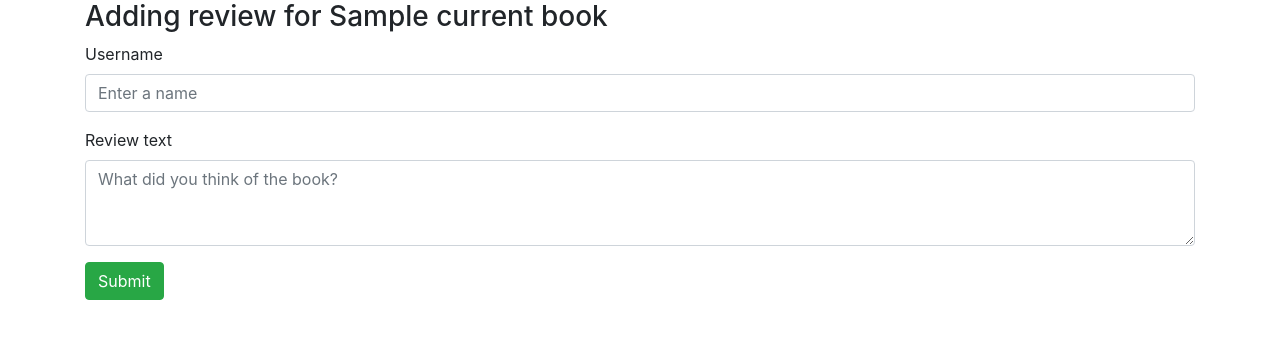
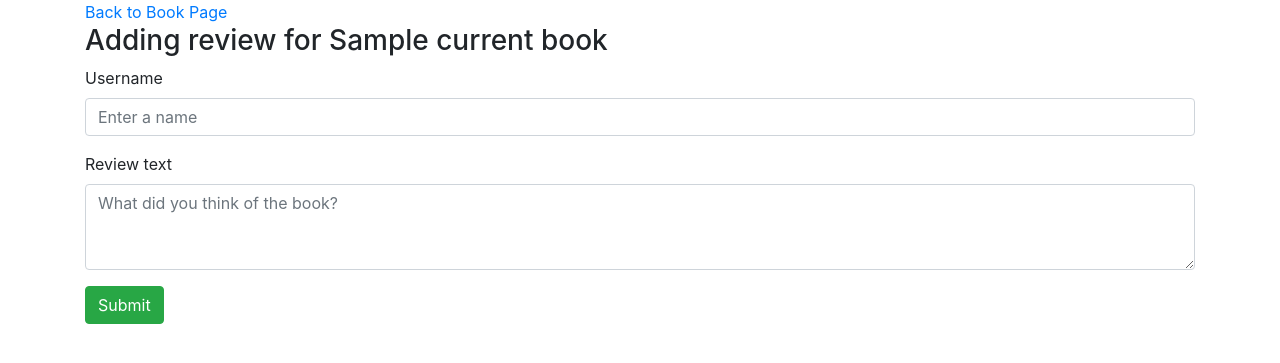
Before and after one commit to seakonn/milestone-three, a Flask app: template templates/addreview.html in a window 1280 px wide. Shown: the part 56-419 px from the top of the page. Run offline with Flask 2, Linux system fonts and the light colour scheme; the template is opened without the code that fills it: most values are stand-ins (such as "Sample title", 1, 10 or a date in 2020); some libraries are stand-ins or nearby versions.

Commit message:
Added link back to book page

```diff
--- a/templates/addreview.html
+++ b/templates/addreview.html
@@ -1,5 +1,7 @@
 {% extends 'index.html' %} {% block content %}
 <div class="container">
+
+    <a href="{{ url_for("book", book_id=current_book._id)}}">Back to Book Page</a>
 
     <h3>Adding review for {{ current_book.title }}</h3>
     <form>
```
